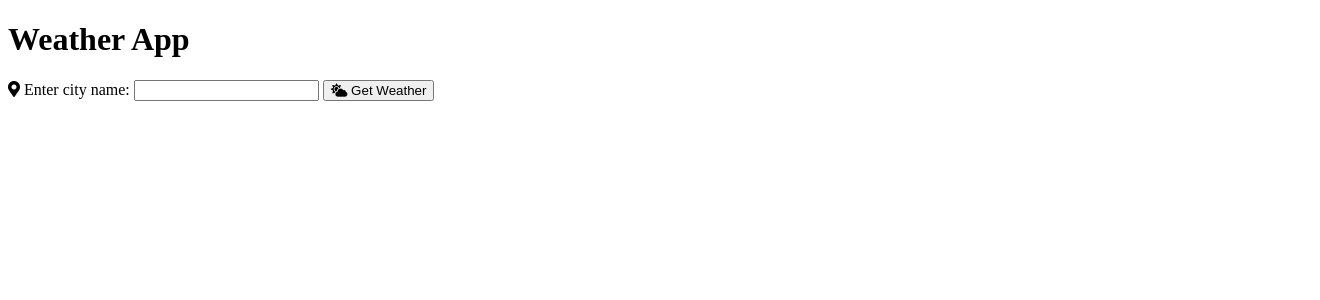
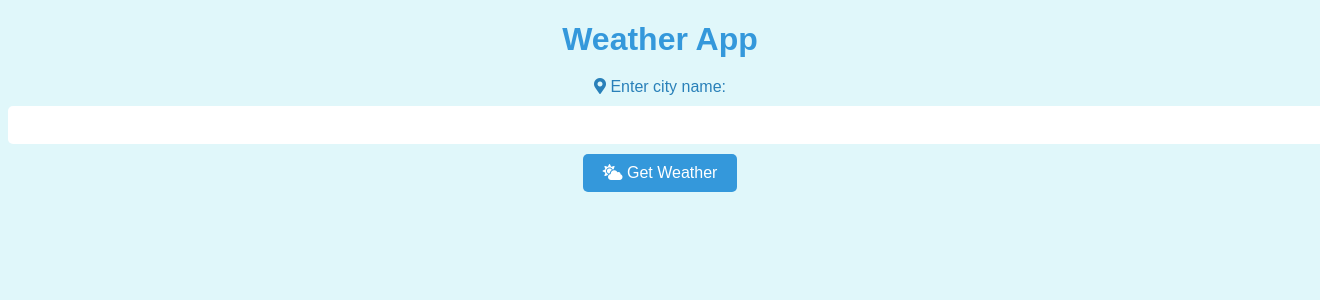
Before and after one commit to ElesShakiba/Weather-Forecaster-project, a Flask app: page / in a window 1320 px wide; the page is wider, and only the part inside the window is pictured. Shown: the top 300 px of that part. Run offline with Flask 3, Linux system fonts and the light colour scheme.

Commit message:
setting blue theme for webpage

```diff
--- /dev/null
+++ b/static/styles.css
@@ -0,0 +1,69 @@
+body {
+    font-family: Arial, sans-serif;
+    color: #333;
+    background-color: #e0f7fa; /* رنگ پس‌زمینه اصلی */
+}
+
+h1 {
+    font-size: 2em;
+    text-align: center;
+    margin-bottom: 20px;
+    color: #3498db; /* رنگ عنوان اصلی */
+}
+
+form {
+    text-align: center;
+}
+
+label {
+    display: block;
+    margin-bottom: 10px;
+    color: #2980b9; /* رنگ برچسب‌ها */
+}
+
+input[type="text"] {
+    width: 100%;
+    padding: 10px;
+    font-size: 1em;
+    border: none;
+    border-radius: 5px;
+    margin-bottom: 10px;
+}
+
+button {
+    background-color: #3498db; /* رنگ دکمه‌ها */
+    color: white;
+    border: none;
+    padding: 10px 20px;
+    font-size: 1em;
+    cursor: pointer;
+    border-radius: 5px;
+}
+
+button:hover {
+    background-color: #2980b9; /* رنگ هاور دکمه‌ها */
+}
+
+.weather-info {
+    margin-top: 20px;
+    background-color: rgba(52, 152, 219, 0.2); /* پس زمینه نیمه شفاف برای اطلاعات آب و هوا */
+    padding: 15px;
+    border-radius: 5px;
+}
+
+.weather-info h2 {
+    font-size: 1.5em;
+    margin-bottom: 10px;
+    color: #3498db; /* رنگ عنوان اطلاعات آب و هوا */
+}
+
+.weather-info p {
+    font-size: 1.2em;
+    margin-bottom: 5px;
+    color: #333; /* رنگ متن اطلاعات آب و هوا */
+}
+
+.error-message {
+    color: #ff3333; /* رنگ پیام خطا */
+    font-size: 1.2em;
+}
--- a/templates/index.html
+++ b/templates/index.html
@@ -7,7 +7,7 @@
     <!-- Link to Font Awesome CSS -->
     <link rel="stylesheet" href="https://cdnjs.cloudflare.com/ajax/libs/font-awesome/5.15.4/css/all.min.css">
     <!-- Link to your custom CSS file -->
-    <link rel="stylesheet" href="styles.css">
+    <link rel="stylesheet" href="static/styles.css">
 </head>
 <body>
     <h1>Weather App</h1>
@@ -18,11 +18,13 @@
     </form>
 
     {% if weather %}
-        <h2>Weather in {{ weather.city }}:</h2>
-        <p>Description: {{ weather.description }}</p>
-        <p>Temperature: {{ weather.temperature }}°C</p>
-        <p>Humidity: {{ weather.humidity }}%</p>
-        <p>Wind Speed: {{ weather.wind_speed }} m/s</p>
+        <div class="weather-info">
+            <h2>Weather in {{ weather.city }}:</h2>
+            <p><i class="fas fa-cloud-sun"></i> Description: {{ weather.description }}</p>
+            <p><i class="fas fa-thermometer-half"></i> Temperature: {{ weather.temperature }}°C</p>
+            <p><i class="fas fa-tint"></i> Humidity: {{ weather.humidity }}%</p>
+            <p><i class="fas fa-wind"></i> Wind Speed: {{ weather.wind_speed }} m/s</p>
+        </div>
     {% elif error %}
         <p class="error-message"><i class="fas fa-exclamation-triangle"></i> Error: {{ error }}</p>
     {% endif %}
```
